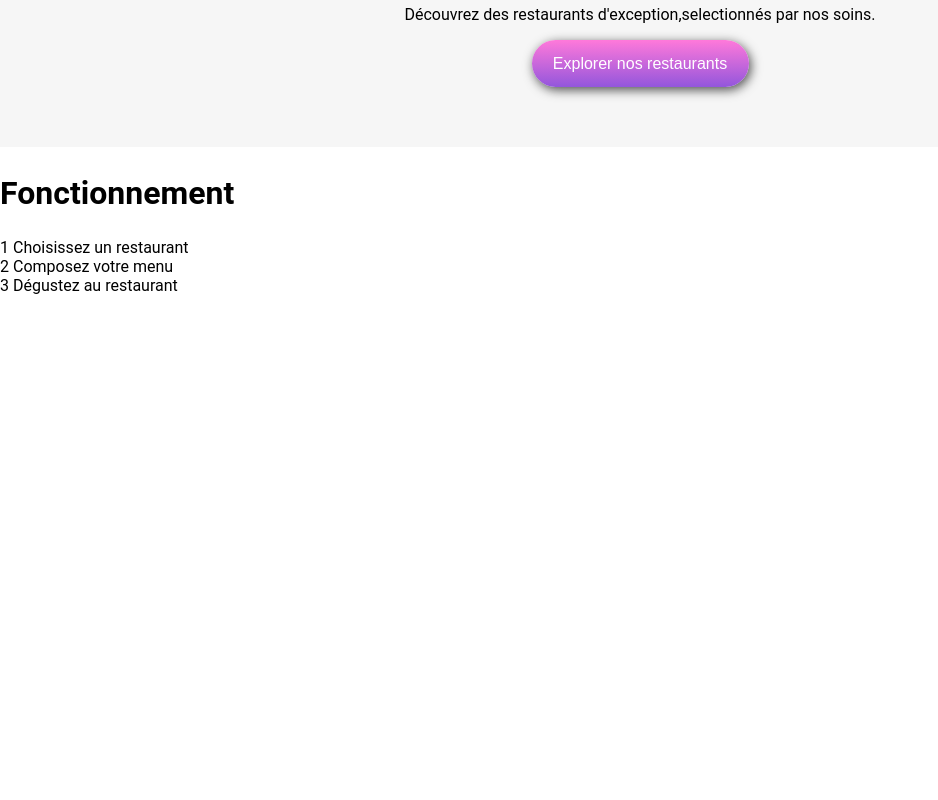
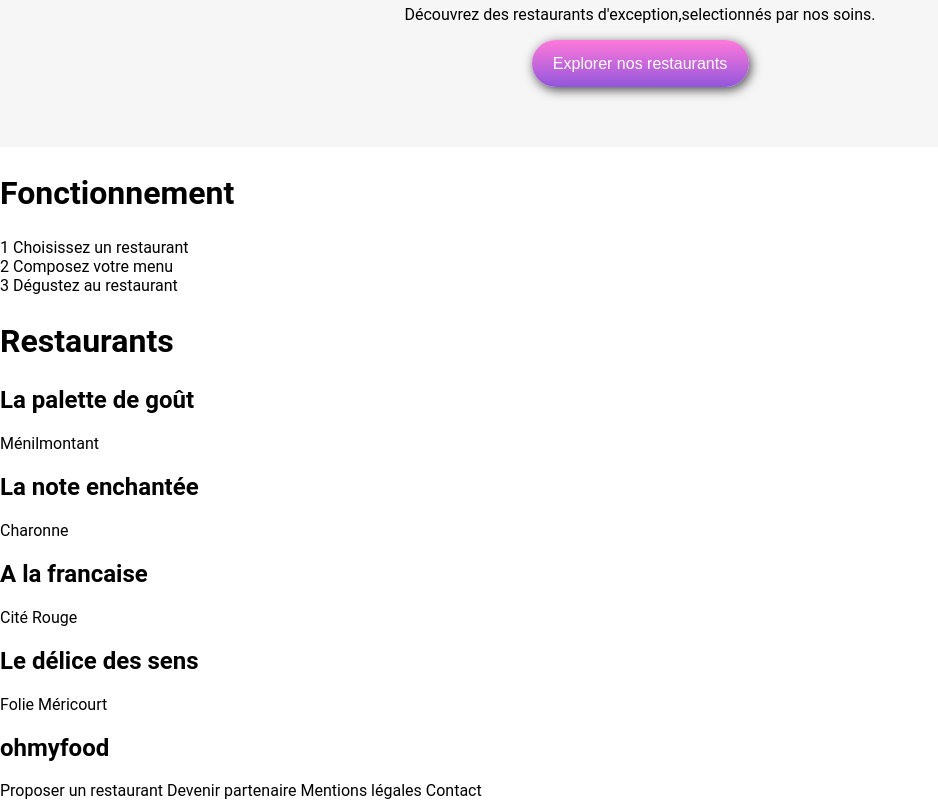
Before and after one commit to Momoknowledge/projet-3, a plain HTML site: page index.html in a window 1280 px wide. Shown: the part 420-1220 px from the top of the page, without its empty margins (0-938 px from the left). Before the commit the page ends 800 px from the top, so only its background shows below. Drawn offline with Linux system fonts and the light colour scheme.

Commit message:
html refactoring

```diff
--- a/index.html
+++ b/index.html
@@ -29,25 +29,67 @@
         <section>
             <h1>Fonctionnement</h1>
             <div class="resultats">
-                <div>
+                <div class="vignette_wrapper">
                     <span class="number">1</span>
                     <span class="icon"></span>
                     <span class="text">Choisissez un restaurant</span>
                 </div>
-                <div>
+                <div class="vignette_wrapper">
                     <span class="number">2</span>
                     <span class="icon"></span>
                     <span class="text">Composez votre menu</span>
                 </div>
-                <div>
+                <div class="vignette_wrapper">
                     <span class="number">3</span>
                     <span class="icon"></span>
                     <span class="text">Dégustez au restaurant</span>
                 </div>
             </div>
         </section>
+        <section>
+            <h1>Restaurants</h1>
+            <div>
+                <div></div>
+                <div>
+                    <h2>La palette de goût</h2>
+                    <div>Ménilmontant</div>
+                    <span></span>
+                </div>
+            </div>
+            <div>
+                <div></div>
+                <div>
+                    <h2>La note enchantée</h2>
+                    <div>Charonne</div>
+                    <span></span>
+                </div>
+            </div>
+            <div>
+                <div></div>
+                <div>
+                    <h2>A la francaise</h2>
+                    <div>Cité Rouge</div>
+                    <span></span>
+                </div>
+            </div>
+            <div>
+                <div></div>
+                <div>
+                    <h2>Le délice des sens</h2>
+                    <div>Folie Méricourt</div>
+                    <span></span>
+                </div>
+            </div>
+        </section>
     </main>
     <footer>
+        <div>
+            <h2>ohmyfood</h2>
+            <a><span></span>Proposer un restaurant</a>
+            <a><span></span>Devenir partenaire</a>
+            <a>Mentions légales</a>
+            <a>Contact</a>
+        </div>
     </footer>
 </body>
 
```
